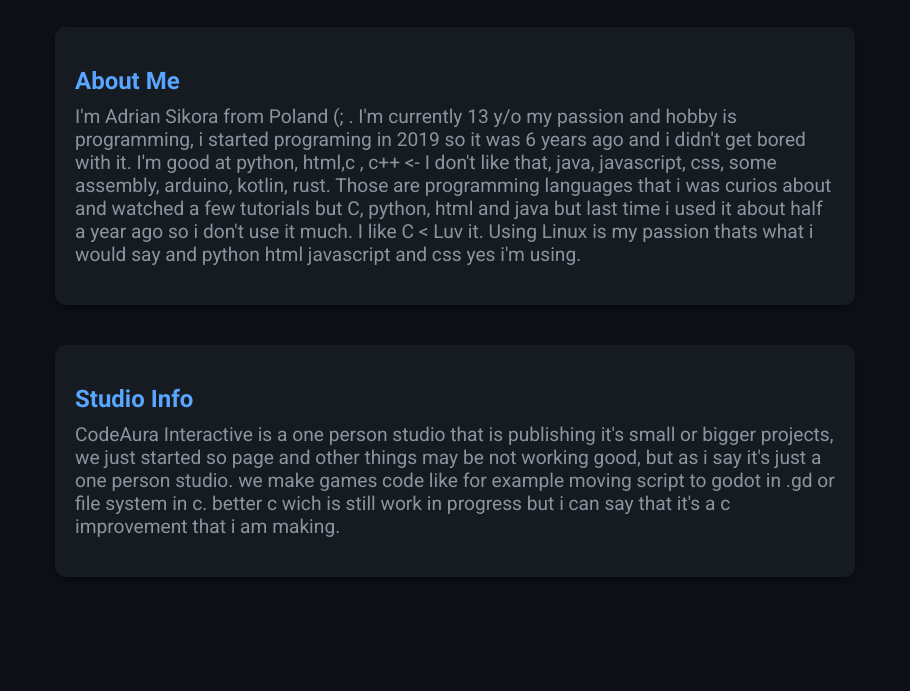
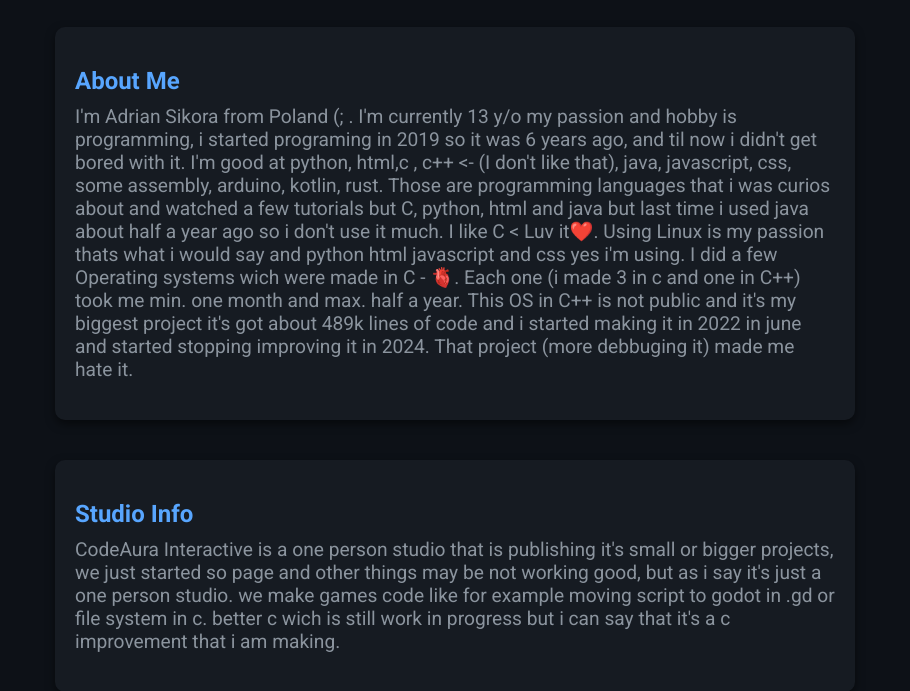
Before and after one commit to ADRIANo12-12/codeaura-interactive, a plain HTML site: page index.html in a window 1280 px wide. Shown: the part 201-892 px from the top of the page, without its empty margins (185-1095 px from the left). Before the commit the page ends 818 px from the top, so only its background shows below. Drawn offline with Linux system fonts and the light colour scheme.

Commit message:
Update index.html
Improved about me. Later i will add polish translation

```diff
--- a/index.html
+++ b/index.html
@@ -82,7 +82,7 @@
   <main>
     <section id="about-me">
       <h2>About Me</h2>
-      <p>I'm Adrian Sikora from Poland (; . I'm currently 13 y/o my passion and hobby is programming, i started programing in 2019 so it was 6 years ago and i didn't get bored with it. I'm good at python, html,c , c++ <- I don't like that, java, javascript, css, some assembly, arduino, kotlin, rust. Those are programming languages that i was curios about and watched a few tutorials but C, python, html and java but last time i used it about half a year ago so i don't use it much. I like C < Luv it. Using Linux is my passion thats what i would say and python html javascript and css yes i'm using.</p>
+      <p>I'm Adrian Sikora from Poland (; . I'm currently 13 y/o my passion and hobby is programming, i started programing in 2019 so it was 6 years ago, and til now i didn't get bored with it. I'm good at python, html,c , c++ <- (I don't like that), java, javascript, css, some assembly, arduino, kotlin, rust. Those are programming languages that i was curios about and watched a few tutorials but C, python, html and java but last time i used java about half a year ago so i don't use it much. I like C < Luv it❤️. Using Linux is my passion thats what i would say and python html javascript and css yes i'm using. I did a few Operating systems wich were made in C - 🫀. Each one (i made 3 in c and one in C++) took me min. one month and max. half a year. This OS in C++ is not public and it's my biggest project it's got about 489k lines of code and i started making it in 2022 in june and started stopping improving it in 2024. That project (more debbuging it) made me hate it.</p>
     </section>
     <section id="studio-info">
       <h2>Studio Info</h2>
```
